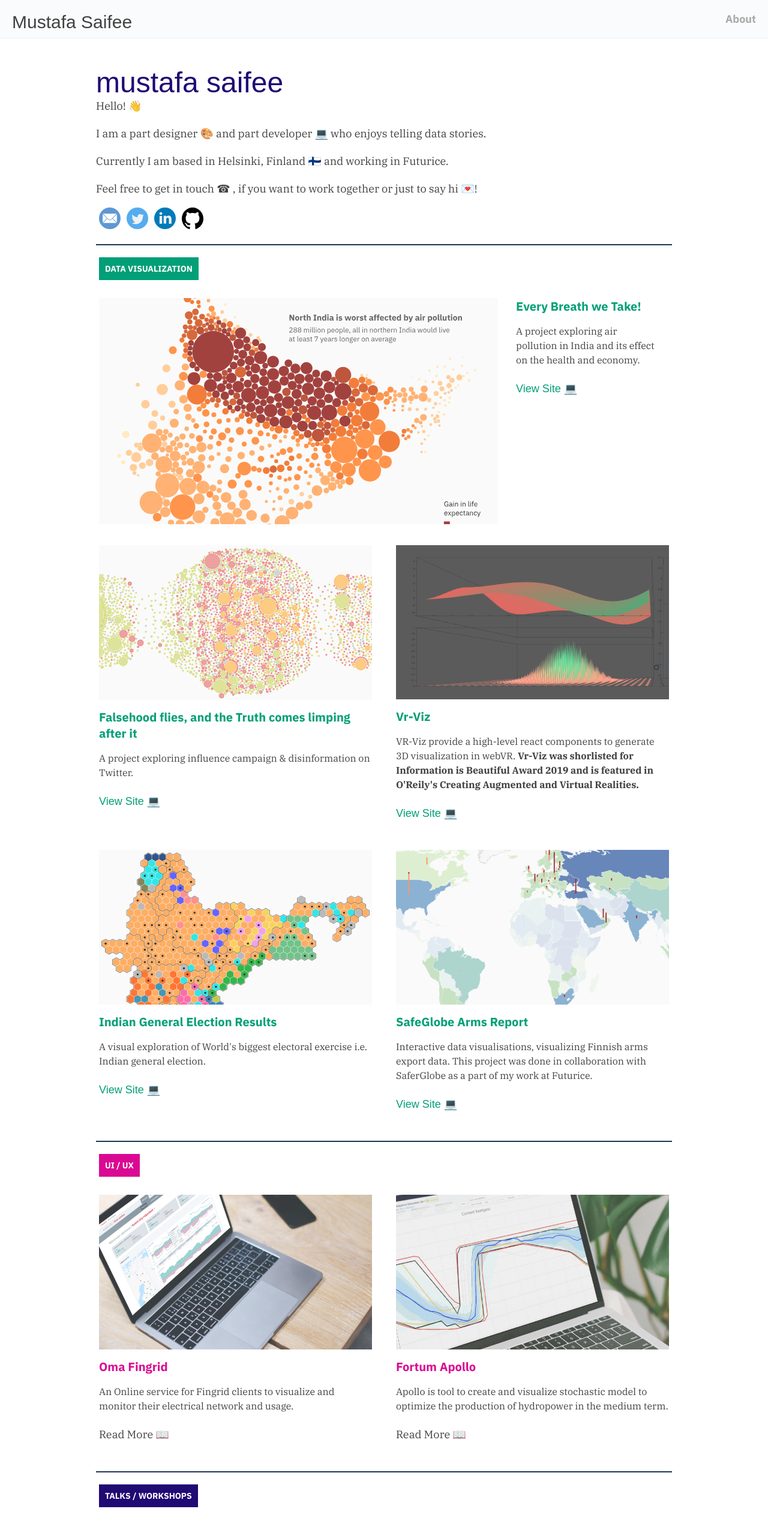
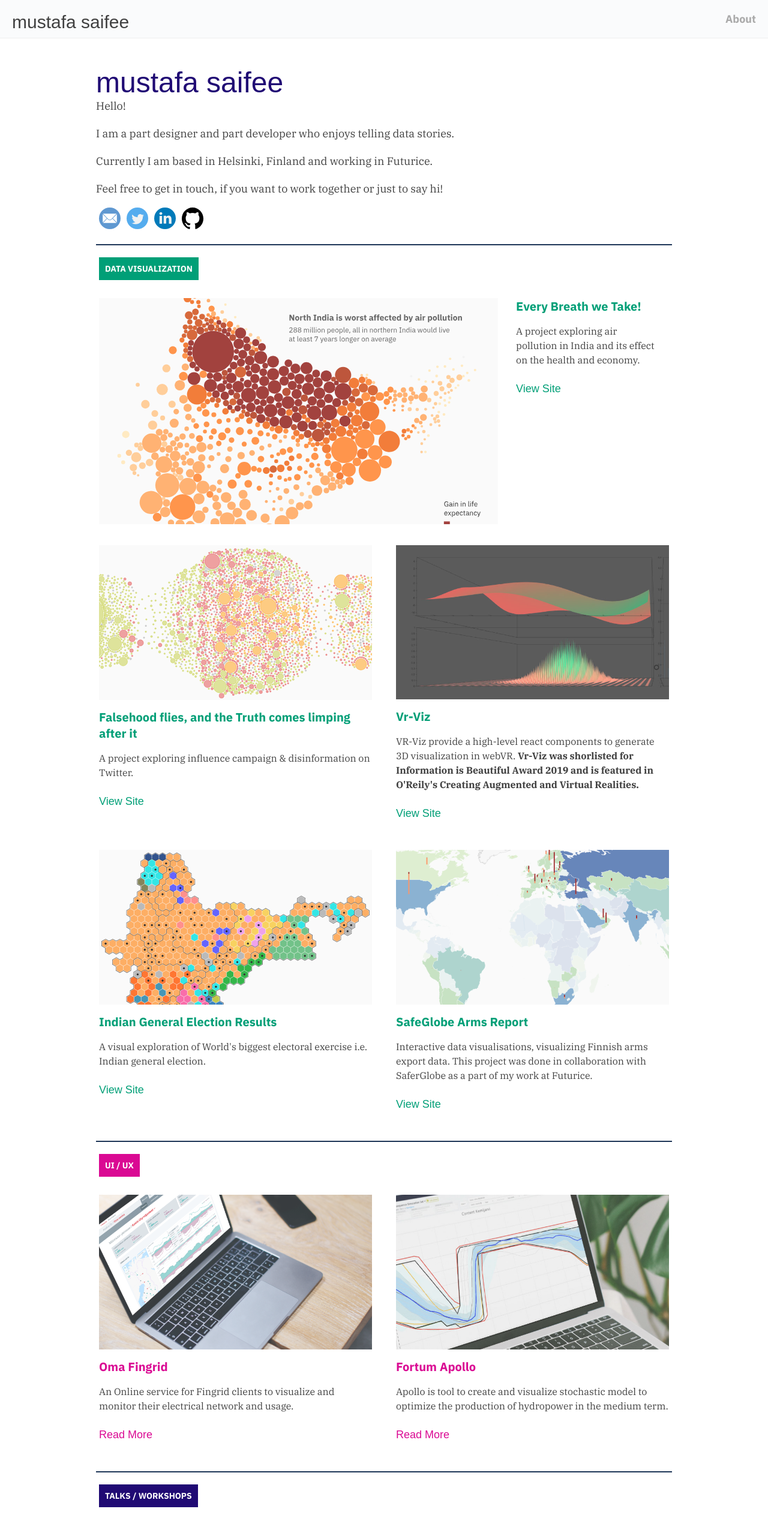
Before and after one commit to mustafasaifee42/personal-website, a React (Create React App) app: page / in a window 1280 px wide. Shown: the top 2541 px of the page at 60% size. Built offline with nearby package versions, Linux system fonts and the light colour scheme; a web font is replaced by a local one.

Commit message:
removing emojis

```diff
--- a/src/App.tsx
+++ b/src/App.tsx
@@ -35,7 +35,7 @@
       <div className={`topNav`}>
         <Link to={`/`} >
           <div className="backToHome">
-            Mustafa Saifee
+            mustafa saifee
           </div>
         </Link>
         <Link to={`/about`} >
--- a/src/Home.tsx
+++ b/src/Home.tsx
@@ -30,8 +30,8 @@
             <ReactMarkdown className="projectDetailsMd" source={d.description}/>
           </span>
           <br />
-          <Link to={`/${d.link}`} >
-            Read More <span role="img" aria-label="read-more">📖</span>
+          <Link to={`/${d.link}`} className="viewSite" >
+            Read More
           </Link>
         </div>
       </div>
@@ -58,7 +58,7 @@
           </span>
           <br />
           <a href={d.link} rel="noopener noreferrer" className="viewSite" target="_blank">
-            View Site <span role="img" aria-label="visit-site">💻</span>
+            View Site
           </a>
         </div>
       </div>
@@ -69,7 +69,7 @@
     let clss = odd ? 'odd' : 'even'
     odd = d.size === 'medium' ? !odd : odd
     let img = d.link ? <a href={d.link} rel="noopener noreferrer" target="_blank"> <img src={d.img} alt="title"  className="imgLink" width="100%" /> </a> : <img src={d.img} alt="title" width="100%" />
-    let link = d.link ? <a href={d.link} rel="noopener noreferrer" target="_blank" className="viewSite">Watch Video <span role="img" aria-label="visit-site">📹</span> </a> : null
+    let link = d.link ? <a href={d.link} rel="noopener noreferrer" target="_blank" className="viewSite">Watch Video</a> : null
     return (
       <div className={`${d.size} ${clss}`} key={i}>
       <div className={`${d.size}-img`}>
@@ -96,16 +96,16 @@
       <div className="header">
         <div className="headerTitle blue">mustafa saifee</div>
         <div className="headerBody">
-          Hello! <span role="img" aria-label="hello">👋</span>
+          Hello!
           <br />
           <br />
-          I am a part designer <span role="img" aria-label="designer">🎨</span> and part developer <span role="img" aria-label="developer">💻</span> who enjoys telling data stories.
+          I am a part designer and part developer who enjoys telling data stories.
           <br />
           <br />
-          Currently I am based in Helsinki, Finland <span role="img" aria-label="finland">🇫🇮</span> and working in Futurice.
+          Currently I am based in Helsinki, Finland and working in Futurice.
           <br />
           <br />
-          Feel free to get in touch <span role="img" aria-label="contact">☎</span> , if you want to work together or just to say hi <span role="img" aria-label="hello">💌</span>!
+          Feel free to get in touch, if you want to work together or just to say hi!
           <SocialMedia align="left"/>
         </div>
       </div>
```
